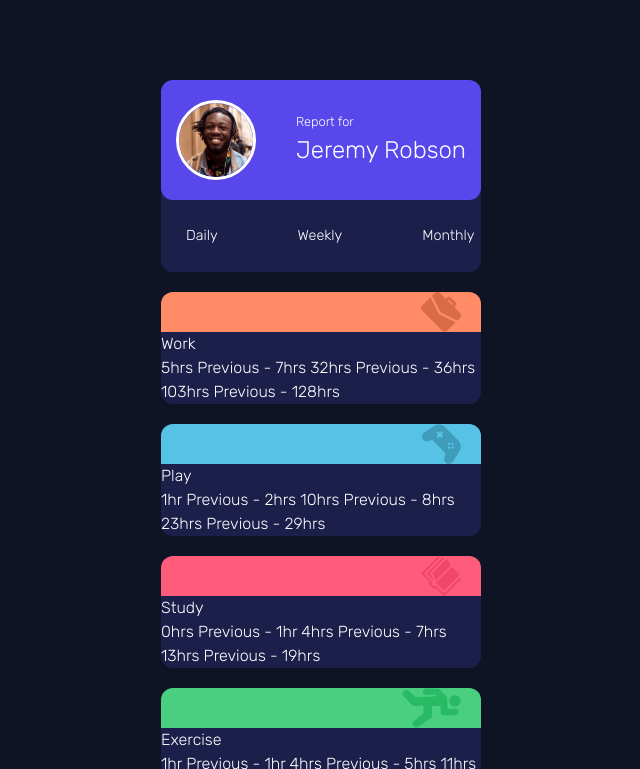
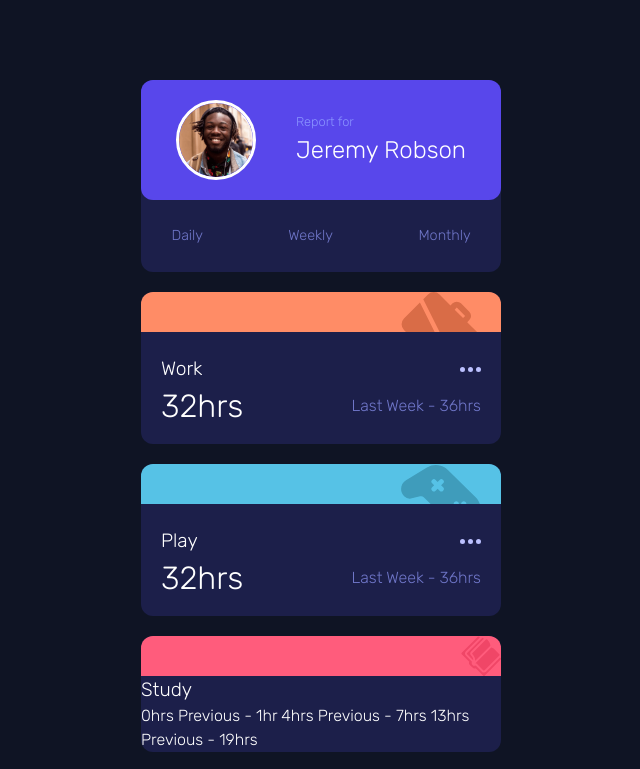
Before and after one commit to i000o/time-tracking-dashboard, a website built with Vite: page index.html in a window 1280 px wide. Shown: the top 769 px of the page, without its empty margins (319-959 px from the left). Built offline with nearby package versions, Linux system fonts and the light colour scheme.

Commit message:
grid cards

```diff
--- a/index.html
+++ b/index.html
@@ -8,10 +8,10 @@
   </head>
   <body class="bg-[#0F1424] text-white font-light">
     <main class="font-[Rubik] flex flex-col justify-center items-center mt-20 mb-20 gap-5">
-      <section class="bg-[#1C1F4A] rounded-xl max-h-[22em] pt-0 pr-0 pl-0"> <!-- report for-->
+      <section class="bg-[#1C1F4A] rounded-xl max-h-[22em]"> <!-- report for card-->
         <div class="flex flex-row nowrap bg-[#5847EB] rounded-xl pt-5 pb-5 justify-center items-center"> <!-- profile wrapper-->
           <div class="flex flex-col order-1">
-            <h1 class="text-[0.8em]">Report for</h1>
+            <h1 class="text-[0.8em] text-[#8a94ff]">Report for</h1>
             <h2 class="text-[1.5em]">Jeremy Robson</h2>
           </div>
         <img src="images/image-jeremy.png" alt="profile picture" class="w-20 mr-10 border-3 rounded-[50%]">
@@ -23,28 +23,42 @@
         </div>
       </section>
       <section> <!-- work card -->
-        <div class="background-card bg-[#FF8C66]"> <!-- work background card !-->
-          <img src="images/icon-work.svg" alt="work-background-image">
+        <div class="background-card bg-[#FF8C66]"> <!-- work back card -->
+          <img src="images/icon-work.svg" alt="work-background-image" class="bg-icon">
         </div>
-        <h4>Work</h4>
+        <div class="top-card"> <!-- work top card -->
+          <h4 class="col-1 row-1 text-[1.2em]">Work</h4>
+          <img src="images/icon-ellipsis.svg" alt="ellipse-icon" class="col-2 row-1 justify-self-end">
+          <p class="row-2 col-1 text-[2em]">32hrs</p> <!-- placeholder -->
+          <p class="row-2 col-2 text-right text-[#6F76C8]">Last Week - 36hrs</p> <!-- placeholder -->
+          <span class="hidden">
             5hrs <!-- daily -->
             Previous - 7hrs <!-- daily -->
             32hrs <!-- weekly -->
             Previous - 36hrs <!-- weekly -->
             103hrs <!-- monthly -->
-          Previous - 128hrs <!-- monthly -->
+            Previous - 128hrs monthly
+          </span>
+        </div>
       </section>
       <section> <!-- play card -->
         <div class="background-card bg-[#56C2E6]"> <!-- play background card -->
-          <img src="images/icon-play.svg" alt="play-background-image">
+          <img src="images/icon-play.svg" alt="play-background-image" class="bg-icon">
         </div>
+        <div class="top-card">
           <h4>Play</h4>
+          <img src="images/icon-ellipsis.svg" alt="ellipse-icon" class="col-2 row-1 justify-self-end">
+          <p class="row-2 col-1 text-[2em]">32hrs</p> <!-- placeholder -->
+          <p class="row-2 col-2 text-right text-[#6F76C8]">Last Week - 36hrs</p> <!-- placeholder -->
+          <span class="hidden">
             1hr <!-- daily -->
             Previous - 2hrs <!-- daily -->
             10hrs <!-- weekly -->
             Previous - 8hrs <!-- weekly -->
             23hrs <!-- monthly -->
             Previous - 29hrs <!-- monthly -->
+          </span>
+        </div>
       </section>
       <section> <!-- study card -->
         <div class="background-card bg-[#FF5C7C]"> <!-- study background card -->
@@ -72,7 +86,7 @@
       </section>
       <section> <!-- social card -->
         <div class="background-card bg-[#7536D3]"> <!-- social background card -->
-          <img src="images/icon-social.svg" alt="social-background-image">
+          <img src="images/icon-social.svg" alt="social-background-image" class="bg-icon">
         </div>
         <h4>Social</h4>
           1hr <!-- daily -->
@@ -84,7 +98,7 @@
       </section>
       <section> <!-- selfcare card -->
         <div class="background-card bg-[#F1C65B]"> <!-- selfcare background card -->
-          <img src="images/icon-self-care.svg" alt="self-care-background-image">
+          <img src="images/icon-self-care.svg" alt="self-care-background-image" class="bg-icon">
         </div>
         <h4>Self Care</h4>
           0hrs <!-- daily -->
--- a/src/style.css
+++ b/src/style.css
@@ -2,17 +2,27 @@
 @import "tailwindcss";
 
 h3 {
-  @apply p-10 m-0 text-[0.9em];
+  @apply p-10 m-0 text-[0.9em] text-[#6F76C8];
 }
 
+h4 {
+  @apply col-1 row-1 text-[1.2em];
+}
+
+/* add active state on h3 text */
+
 section {
-  @apply bg-[#1C1F4A] rounded-xl max-h-[22em] pt-0 pr-0 pl-0 max-w-[20em];
+  @apply bg-[#1C1F4A] rounded-xl max-h-[22em] w-90; /* used to be max-w-[22em] */
 }
 
 .background-card {
-  @apply rounded-xl rounded-b-none flex flex-row justify-end h-10;
+  @apply rounded-xl rounded-b-none flex flex-row justify-end h-10 overflow-hidden;
 }
 
-.background-card img {
-  @apply mr-5;
+.top-card {
+  @apply h-28 grid grid-cols-2 grid-rows-2 p-5 items-center rounded-t-xl;
 }
+
+.bg-icon {
+  @apply w-20 h-20 mr-5; /* nudge it up a bit */
+}
```
Lines whose indentation alone changed are shown as unchanged.
